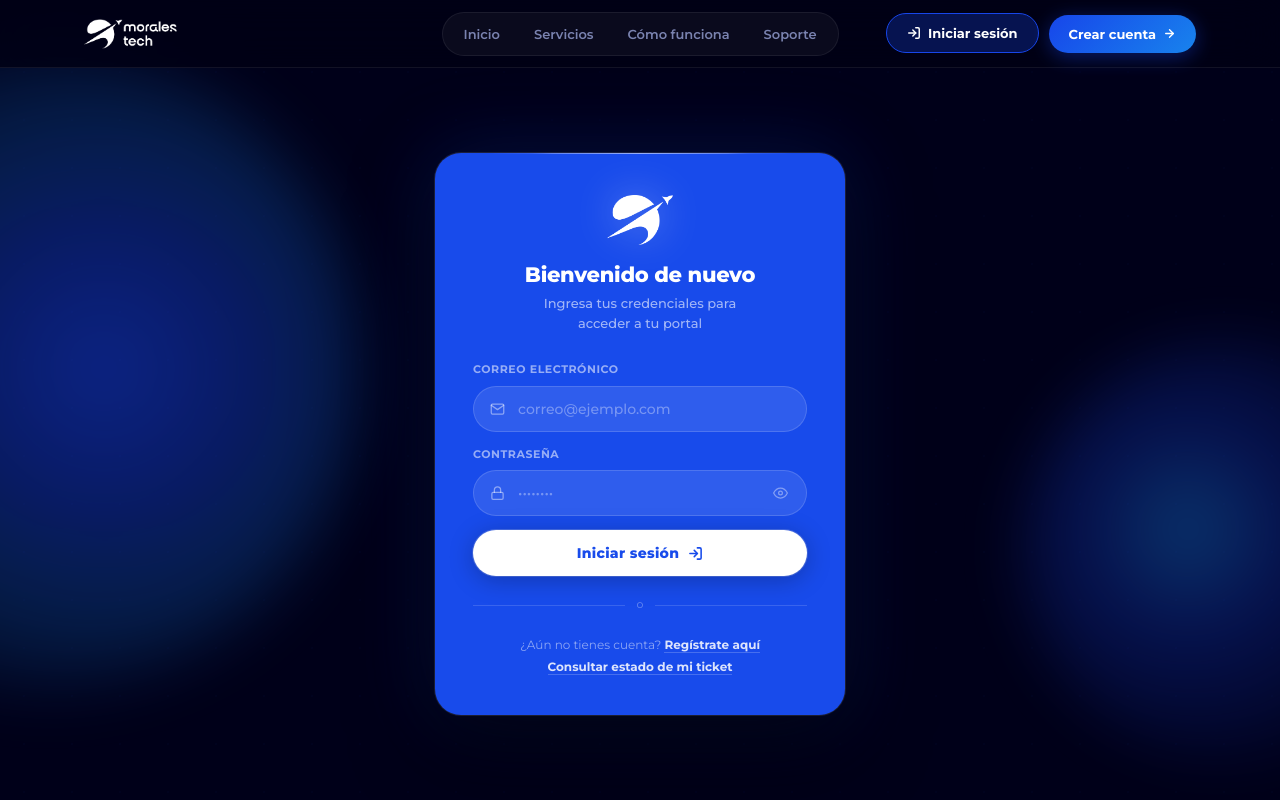
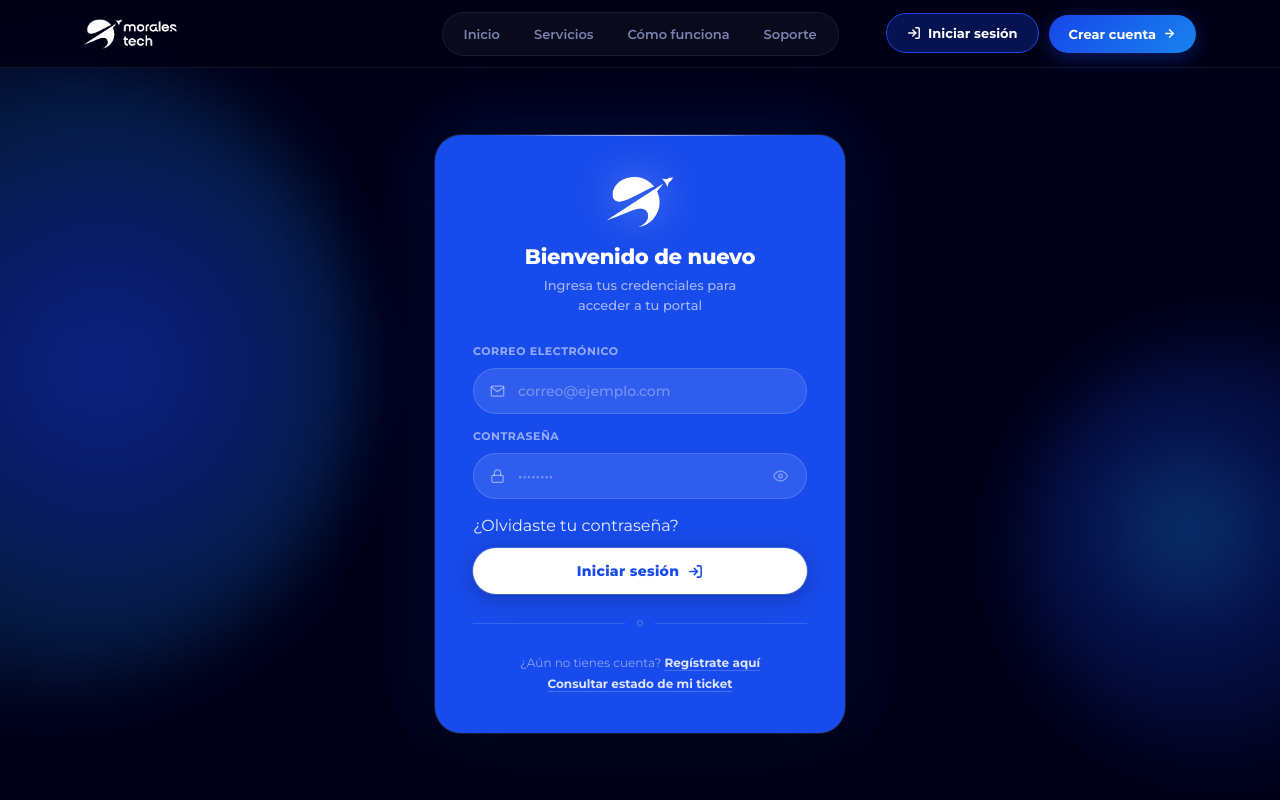
Before and after one commit to JuanEztevan/Morales-Tech, a PHP site: page /login.php in a window 1280 px wide. Run offline with PHP 8.4, Linux system fonts and the light colour scheme.

Commit message:
actualizacion de login con metodo de restauración de contraseña

```diff
--- a/login.php
+++ b/login.php
@@ -171,7 +171,9 @@ if ($_SERVER['REQUEST_METHOD'] === 'POST') {
           </button>
         </div>
       </div>
-
+      <a href="recuperar_contrasena.php" class="forgot-link">
+        ¿Olvidaste tu contraseña?
+      </a>
       <button type="submit" class="btn-auth-submit">
         Iniciar sesión
         <svg viewBox="0 0 24 24" fill="none" stroke="currentColor" stroke-width="2.5" stroke-linecap="round" stroke-linejoin="round">
@@ -182,7 +184,6 @@ if ($_SERVER['REQUEST_METHOD'] === 'POST') {
     </form>
 
     <div class="auth-divider"><span>o</span></div>
-
     <div class="auth-card-footer">
       ¿Aún no tienes cuenta? <a href="registro.php">Regístrate aquí</a><br>
       <a href="consulta_tickets.php">Consultar estado de mi ticket</a>
```
